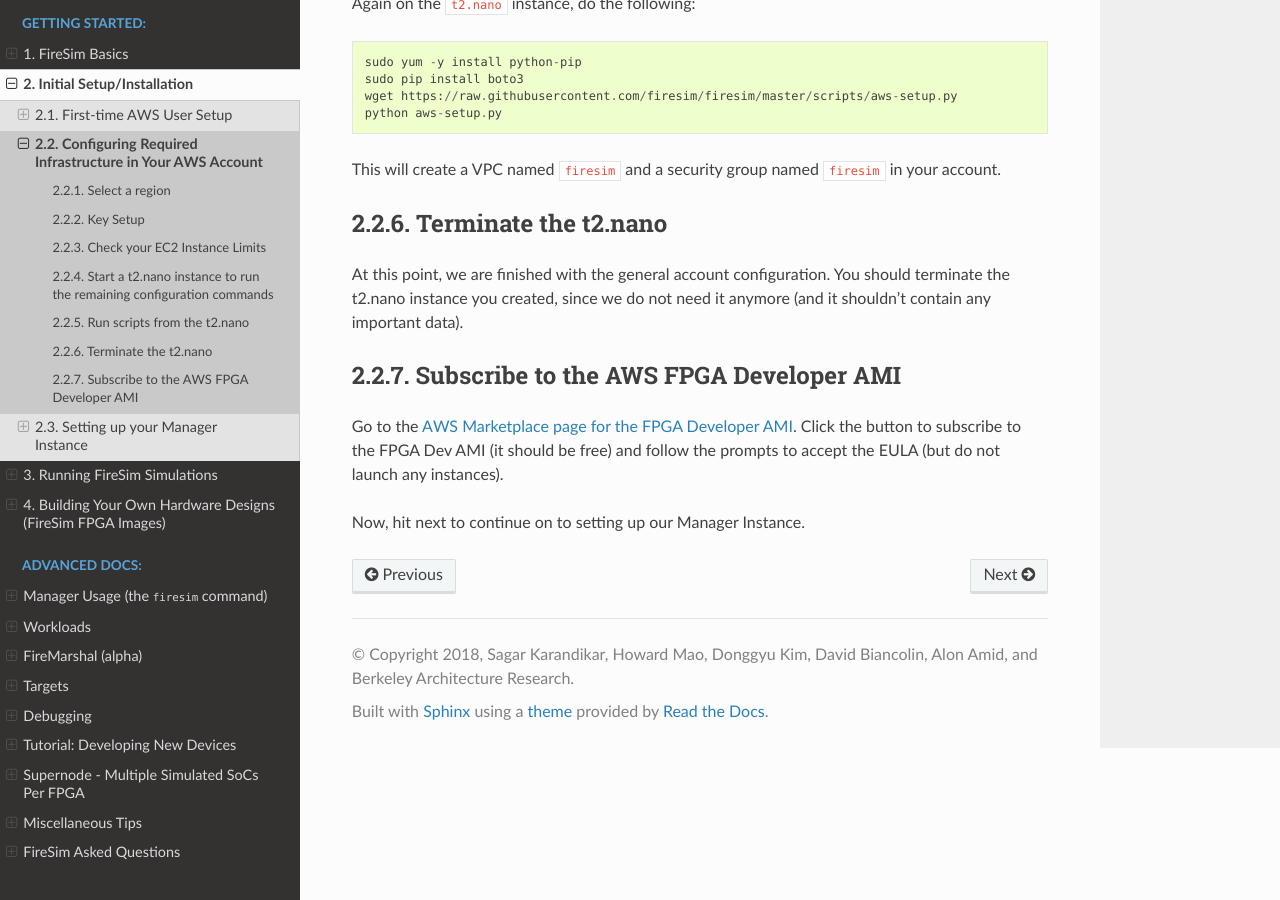
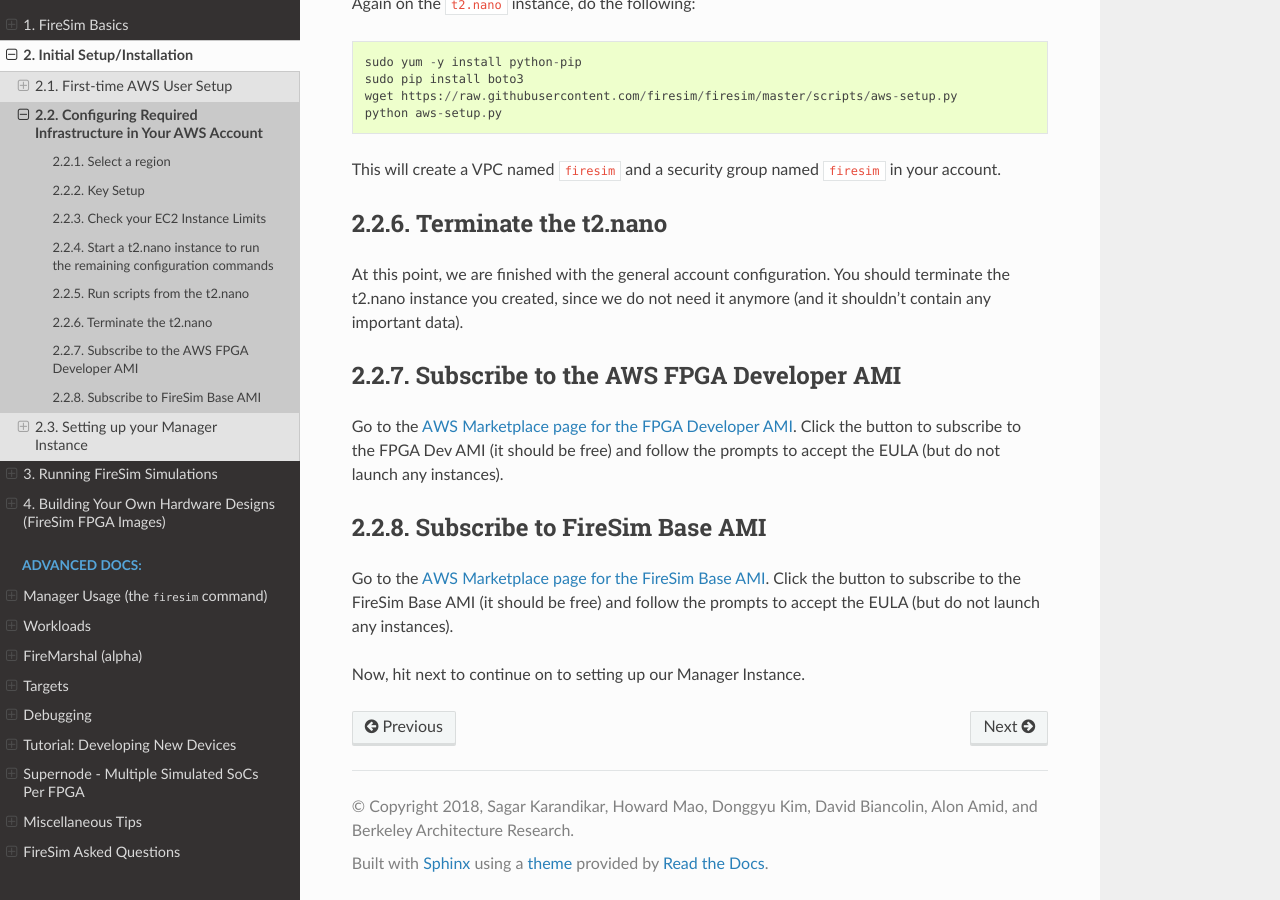
Before and after one commit to firesim/firesim, a Sphinx documentation site: the page built from docs/Initial-Setup/Configuring-Required-Infrastructure-in-Your-AWS-Account.rst, in a window 1280 px wide and 900 px high, scrolled down 2220 px. Built offline with Sphinx 7.4.7 and the Read the Docs theme 2.0.0, drawn with Linux system fonts in a browser that asks for light colours.

Commit message:
docs for AMI

```diff
--- a/docs/Initial-Setup/Configuring-Required-Infrastructure-in-Your-AWS-Account.rst
+++ b/docs/Initial-Setup/Configuring-Required-Infrastructure-in-Your-AWS-Account.rst
@@ -139,4 +139,12 @@
 button to subscribe to the FPGA Dev AMI (it should be free) and follow
 the prompts to accept the EULA (but do not launch any instances).
 
+Subscribe to FireSim Base AMI
+~~~~~~~~~~~~~~~~~~~~~~~~~~~~~~~~~~~~~~~~
+Go to the `AWS Marketplace page for the FireSim Base
+AMI <https://aws.amazon.com/marketplace/pp/B07RP9L1R5>`__. Click the
+button to subscribe to the FireSim Base AMI (it should be free) and follow
+the prompts to accept the EULA (but do not launch any instances).
+
+
 Now, hit next to continue on to setting up our Manager Instance.
```
Also changed, not shown: docs/Initial-Setup/Setting-up-your-Manager-Instance.rst (+6 -2 lines).
